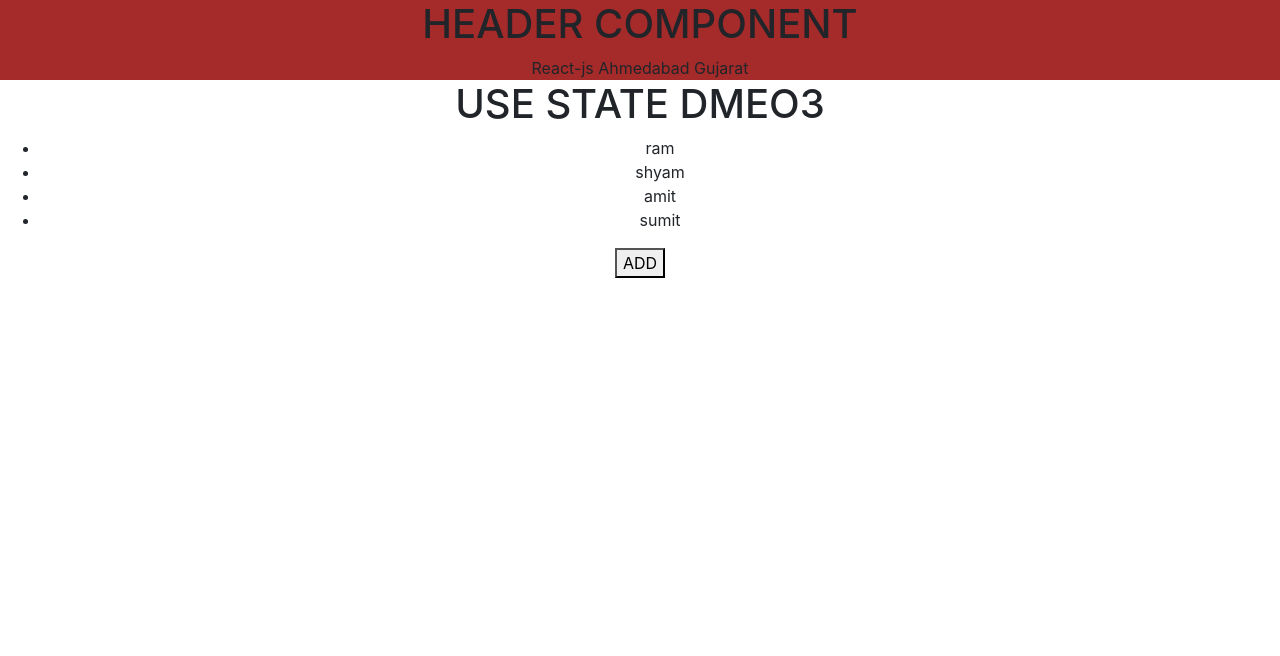
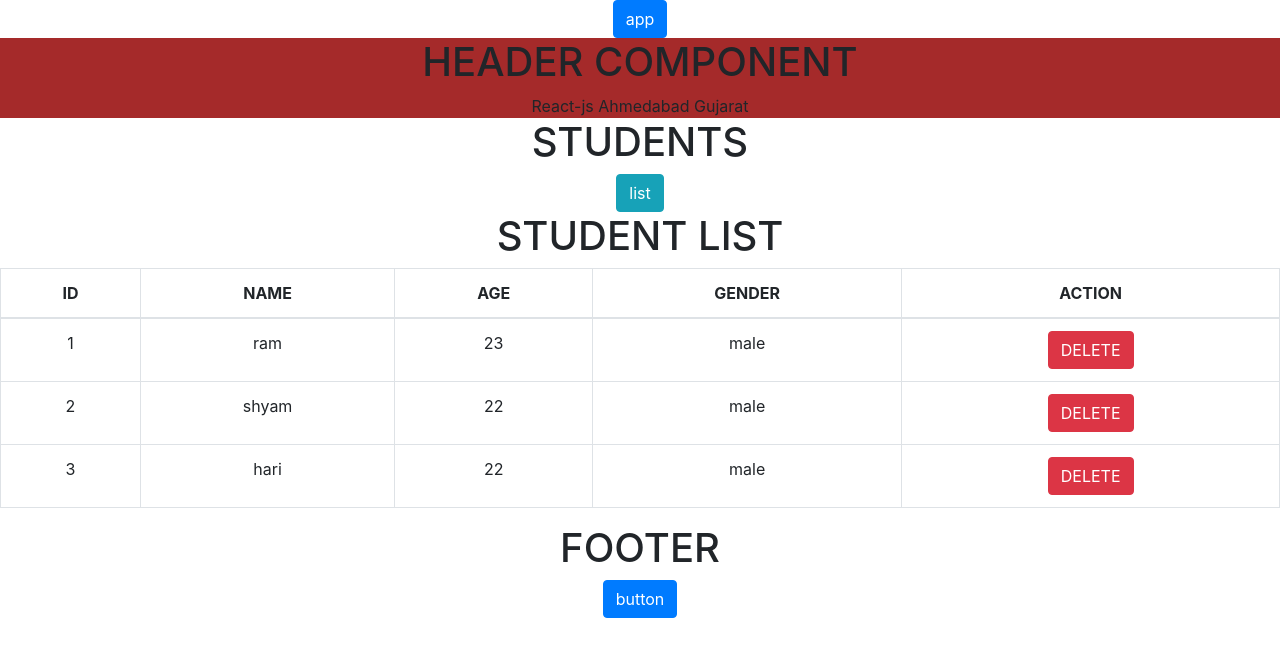
Before and after one commit to samirvithlani/2025-mern-evn, a React (Vite) app: page / in a window 1280 px wide. Shown: the top 656 px of the page. Built offline with nearby package versions, Linux system fonts and the light colour scheme.

Commit message:
useState

```diff
--- a/src/App.jsx
+++ b/src/App.jsx
@@ -12,9 +12,15 @@ import { Employee } from './components/Employee'
 import { UseStateDemo } from './components/UseStateDemo'
 import { UseStateDemo2 } from './components/UseStateDemo2'
 import { UseStateDemo3 } from './components/UseStateDemo3'
+import { Students } from './components/Students'
+import { MyButton } from './components/MyButton'
 
 function App() {
 
+
+  const appFun = ()=>{
+    alert("app function..")
+  }
     var title= "React-js"
     var address = {
       city:"Ahmedabad",
@@ -23,16 +29,18 @@ function App() {
   //app --> header
 // p ---> c
   return (
-   <div>
+   <div style={{textAlign:"center"}}>
+    <MyButton name="app" funName = {appFun}></MyButton>
       <Header title ={title} address = {address}></Header>
       {/* <Employee title = {title}></Employee> */}
       {/* <UseStateDemo2></UseStateDemo2> */}
-      <UseStateDemo3></UseStateDemo3>
+      {/* <UseStateDemo3></UseStateDemo3> */}
+      <Students/>
       {/* <Content></Content> */}
       {/* <MapDemo></MapDemo> */}
       {/* <MapDemo2></MapDemo2> */}
       {/* <MapDemo3></MapDemo3> */}
-      {/* <Footer></Footer> */}
+      <Footer></Footer>
    </div>
   )
 }
--- a/src/components/Footer.jsx
+++ b/src/components/Footer.jsx
@@ -1,9 +1,11 @@
 import React from 'react'
+import { MyButton } from './MyButton'
 
 export const Footer = () => {
   return (
     <div>
         <h1>FOOTER</h1>
+        <MyButton></MyButton>
     </div>
   )
 }
--- /dev/null
+++ b/src/components/MyButton.jsx
@@ -0,0 +1,7 @@
+import React from 'react'
+
+export const MyButton = (props) => {
+  return (
+    <button onClick={()=>{props.funName()}} className={props.class || "btn btn-primary"}>{props.name || "button"}</button>
+  )
+}
--- /dev/null
+++ b/src/components/StudentList.jsx
@@ -0,0 +1,38 @@
+import React from 'react'
+import { MyButton } from './MyButton'
+
+export const StudentList = (props) => {
+    console.log("studentList",props)
+  return (
+    <div>
+        <MyButton name="list" class="btn btn-info"></MyButton>
+        <h1>STUDENT LIST</h1>
+        <table className='table table-bordered'>
+            <thead>
+                <tr>
+                    <th>ID</th>
+                    <th>NAME</th>
+                    <th>AGE</th>
+                    <th>GENDER</th>
+                    <th>ACTION</th>
+                </tr>
+            </thead>
+            <tbody>
+                {
+                    props.studentData.map((stu)=>{
+                        return <tr>
+                            <td>{stu.id}</td>
+                            <td>{stu.name}</td>
+                            <td>{stu.age}</td>
+                            <td>{stu.gender}</td>
+                            <td>
+                                <button onClick={()=>{props.deleteStudet(stu.id)}} className='btn btn-danger'>DELETE</button>
+                            </td>
+                        </tr>
+                    })
+                }
+            </tbody>
+        </table>
+    </div>
+  )
+}
--- /dev/null
+++ b/src/components/Students.jsx
@@ -0,0 +1,48 @@
+import React, { useState } from 'react'
+import { StudentList } from './StudentList'
+
+export const Students = () => {
+    const [studentData, setstudentData] = useState([
+        {
+            id:1,
+            name:"ram",
+            age:23,
+            gender:"male"
+        },
+        {
+            id:2,
+            name:"shyam",
+            age:22,
+            gender:"male"
+        },
+        {
+            id:3,
+            name:"hari",
+            age:22,
+            gender:"male"
+        }
+    ])
+
+    const deleteStudet = (id)=>{
+        //alert(id)
+
+        //id= 1
+        //id =2 TRUE
+        //id = 3 TRUE
+
+        // var x = studentData.filter((stu)=>stu.id !== id)
+        // console.log(x)
+        // setstudentData(x)
+
+        setstudentData(()=>{
+            return studentData.filter((stu)=> stu.id !== id)
+        })
+
+    }
+  return (
+    <div>
+        <h1>STUDENTS</h1>
+        <StudentList studentData = {studentData} deleteStudet = {deleteStudet}></StudentList>
+    </div>
+  )
+}
```
